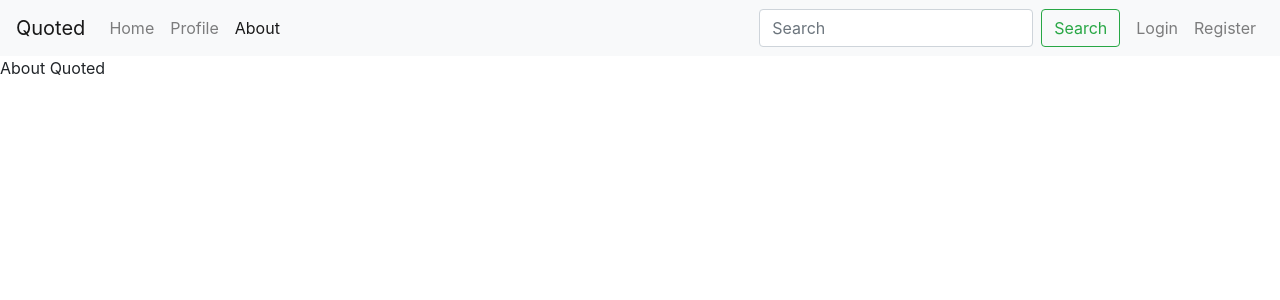
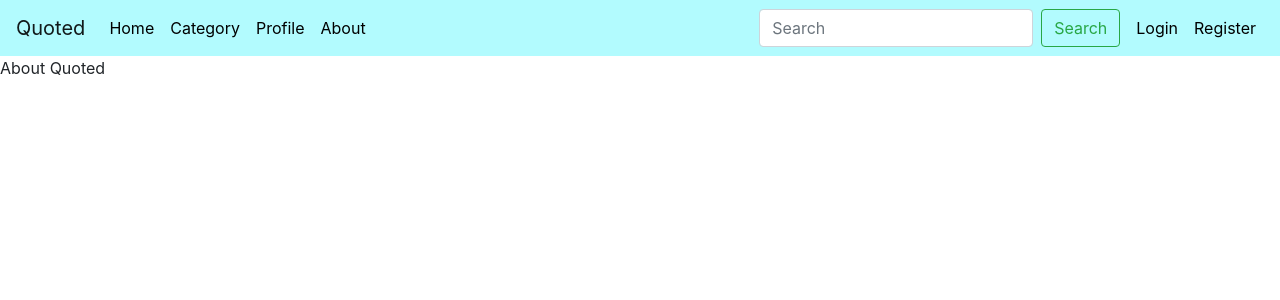
Before and after one commit to nhuphuc1602/django_site, a Django app: page /about/ in a window 1280 px wide. Shown: the top 300 px of the page. Run offline with Django 3.2, Linux system fonts and the light colour scheme; some libraries are stand-ins or nearby versions.

Commit message:
update home page

```diff
--- /dev/null
+++ b/newsite/news/static/css/style.css
@@ -0,0 +1,18 @@
+.navbar {
+    background-color: rgba(1, 242, 250, 0.3) !important;
+}
+
+.navbar li a{
+    color: black !important;
+}
+
+.navbar li a :hover{
+    color: white !important;
+}
+
+.display-2 {
+    height: 500px;
+    width: 950px;
+    color: rgba(0, 0, 0, 0.7) !important;
+    text-shadow:  5px 5px 5px ;
+}
--- a/newsite/news/templates/base.html
+++ b/newsite/news/templates/base.html
@@ -1,6 +1,8 @@
+{% load static %}
 <!DOCTYPE html>
 <html lang="vi">
   <head>
+    <meta charset = "utf-8">
     <title>Quoted</title>
     <link
       rel="stylesheet"
@@ -8,6 +10,8 @@
       integrity="sha384-JcKb8q3iqJ61gNV9KGb8thSsNjpSL0n8PARn9HuZOnIxN0hoP+VmmDGMN5t9UJ0Z"
       crossorigin="anonymous"
     />
+    <script src="https://ajax.googleapis.com/ajax/libs/jquery/3.5.1/jquery.min.js"></script>
+    <link href = "{% static 'css/style.css' %}" rel = "stylesheet"/>
   </head>
 
   <body>
@@ -17,20 +21,23 @@
         class="navbar-toggler"
         type="button"
         data-toggle="collapse"
-        data-target="#navbarSupportedContent"
-        aria-controls="navbarSupportedContent"
+        data-target="#navbarResponsive"
+        aria-controls="navbarResponsive"
         aria-expanded="false"
         aria-label="Toggle navigation"
       >
         <span class="navbar-toggler-icon"></span>
       </button>
-
-      <div class="collapse navbar-collapse" id="navbarSupportedContent">
+      <div class = "collapse navbar-collapse" id = "navbarResponsive">
+        <div class="collapse navbar-collapse" id="navbarSupportedContent">
         <ul class="navbar-nav mr-auto">
           <li class="nav-item {%if nav == 'home'%} active {%endif%}">
             <a class="nav-link" href="/"
               >Home <span class="sr-only">(current)</span></a
             >
+          </li>
+          <li class="nav-item">
+            <a class="nav-link" href="/category">Category</a>
           </li>
           <li class="nav-item">
             <a class="nav-link" href="/accounts/profile">Profile</a>
@@ -69,7 +76,7 @@
             </li>
           </ul>
         {%endif%}
-      </div>
+
     </nav>
     {% block content %}{% endblock %}
   </body>
--- a/newsite/news/views.py
+++ b/newsite/news/views.py
@@ -16,3 +16,7 @@ def home_view(request):
 
 def about_view(request):
     return render(request, 'about.html', {'nav' : 'about'})
+
+def category_view(request):
+    list_object = Posts.objects.all()
+    return render(request, 'category.html', {'list_object' : list_object, 'nav' : 'home'})
--- a/newsite/newsite/settings.py
+++ b/newsite/newsite/settings.py
@@ -127,3 +127,7 @@ MEDIA_ROOT = (
 )
 
 LOGIN_URL = '/login/'
+
+STATICFILES_DIR = [
+    os.path.join(BASE_DIR, "static"),
+]
--- a/newsite/newsite/urls.py
+++ b/newsite/newsite/urls.py
@@ -32,4 +32,5 @@ urlpatterns = [
     path('register/', profile_view.RegisterView.as_view(), name = 'register'),
     path('register/ok/', profile_view.RegisterViewOK.as_view(), name = 'register_ok'),
     path('logout/', profile_view.SiteLogoutView.as_view(), name = 'logout'),
+    path('category/', views.category_view, name = 'category'),
 ] + static(settings.MEDIA_URL, document_root=settings.MEDIA_ROOT)
```
Also changed, not shown: newsite/news/templates/category.html (added, +20 -0 lines), newsite/news/templates/home.html (+6 -14 lines), newsite/db.sqlite3, newsite/news/static/img/background.jpg (added).
